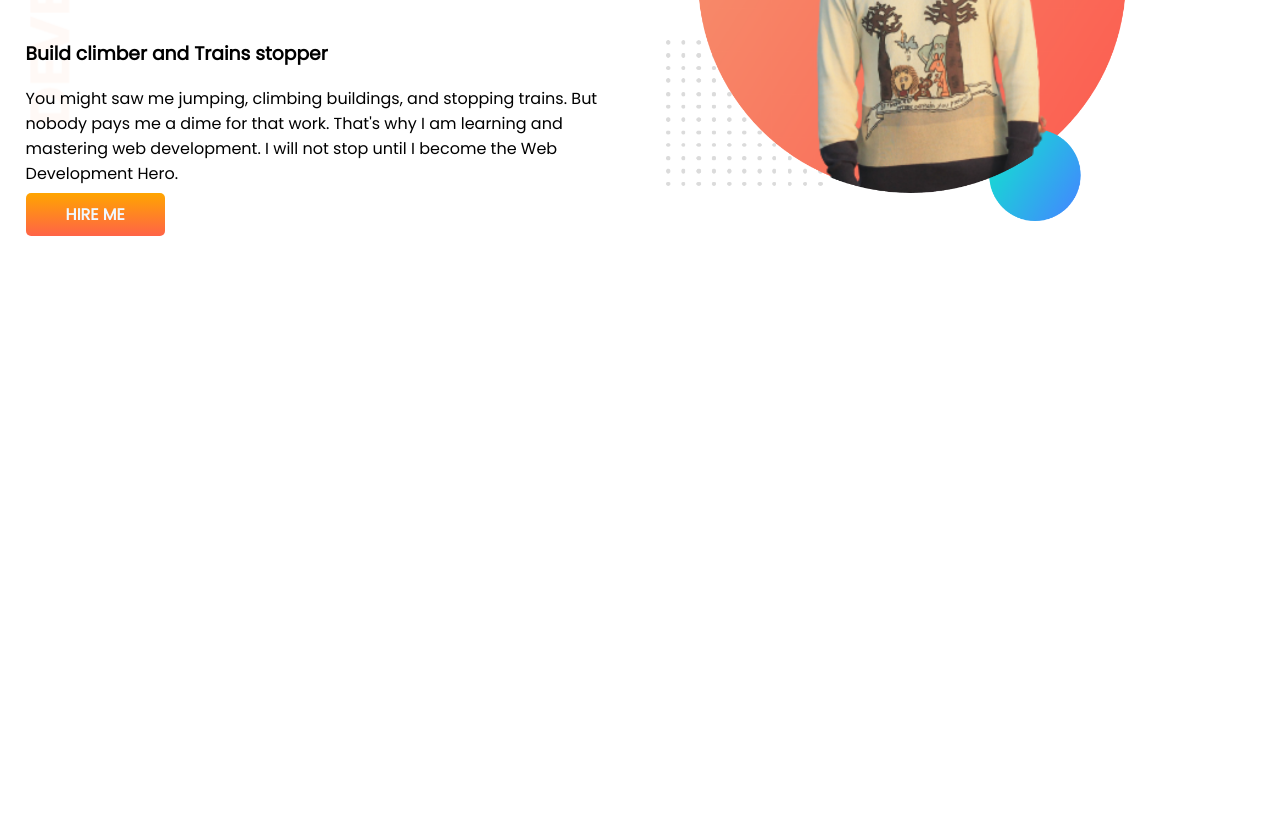
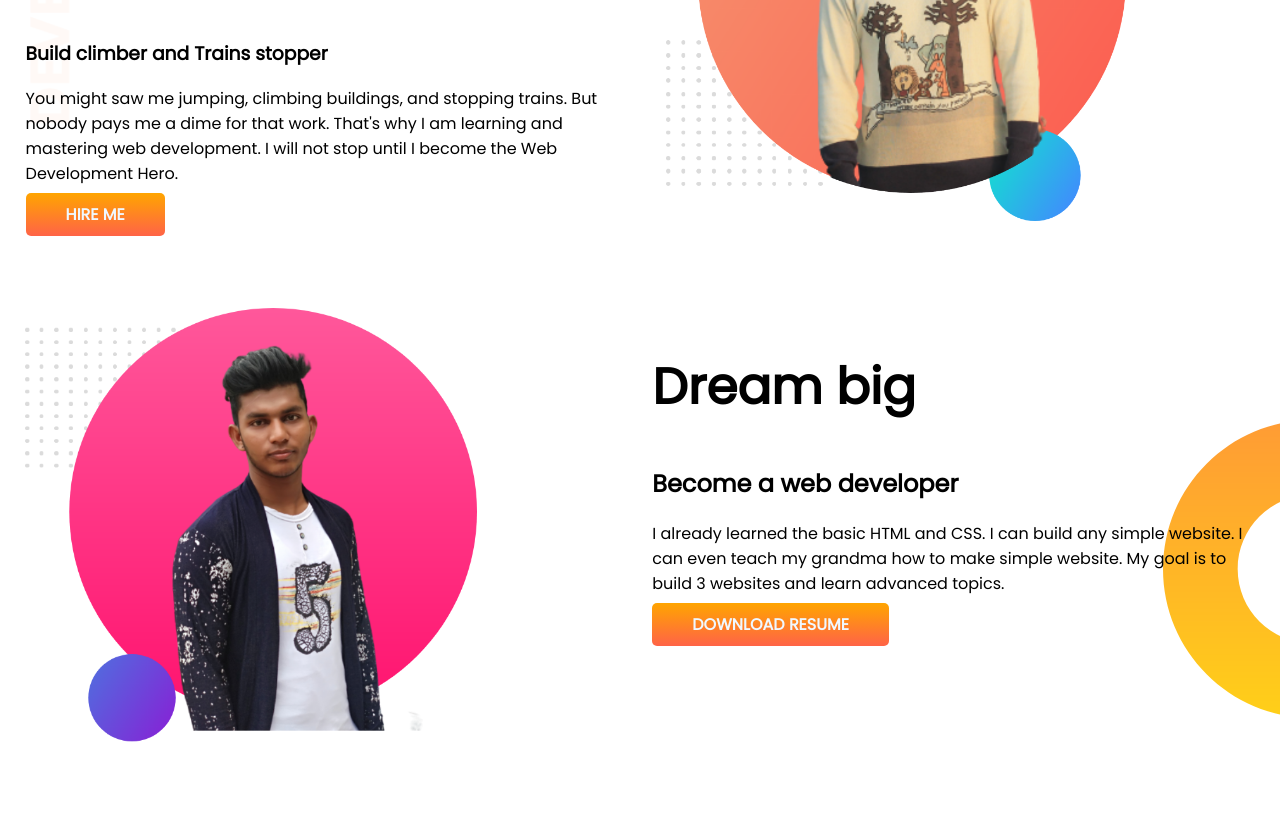
Before and after one commit to 2Nadim/developer-portfolio, a plain HTML site: page index.html in a window 1280 px wide. Shown: the part 236-1065 px from the top of the page. Before the commit the page ends 800 px from the top, so only its background shows below. Drawn offline with Linux system fonts and the light colour scheme.

Commit message:
dream add

```diff
--- a/index.html
+++ b/index.html
@@ -29,6 +29,18 @@
             <img src="images/nadim.png" alt="">
         </div>
     </section>
+    <section class="dream-big">
+        <div class="half-width">
+            <img src="images/nadim2.png" alt="">
+        </div>
+        <div class="half-width">
+            <h1>Dream big</h1>
+            <h2>Become a web developer</h2>
+            <p>I already learned the basic HTML and CSS. I can build any simple website. I can even teach my grandma how
+                to make simple website. My goal is to build 3 websites and learn advanced topics.</p>
+            <a class="link-button" target="_blank" href="www.google.com">DOWNLOAD RESUME</a>
+        </div>
+    </section>
 </body>
 
 </html>
--- a/style.css
+++ b/style.css
@@ -13,11 +13,14 @@ span {
 
 section {
     display: flex;
+    padding-bottom: 80px;
 }
 
 .half-width {
     width: 50%;
     padding-left: 2%;
+
+
 }
 
 .half-width img {
@@ -37,3 +40,11 @@ section {
     background-image: url(images/top-banner.png);
     background-repeat: no-repeat;
 }
+
+.dream-big {
+    display: flex;
+    background-image: url(images/dream-bg.png);
+    background-repeat: no-repeat;
+    background-position: right;
+    padding-right: 2%;
+}
```
Also changed, not shown: images/nadim2.png (added), 1 other file.
